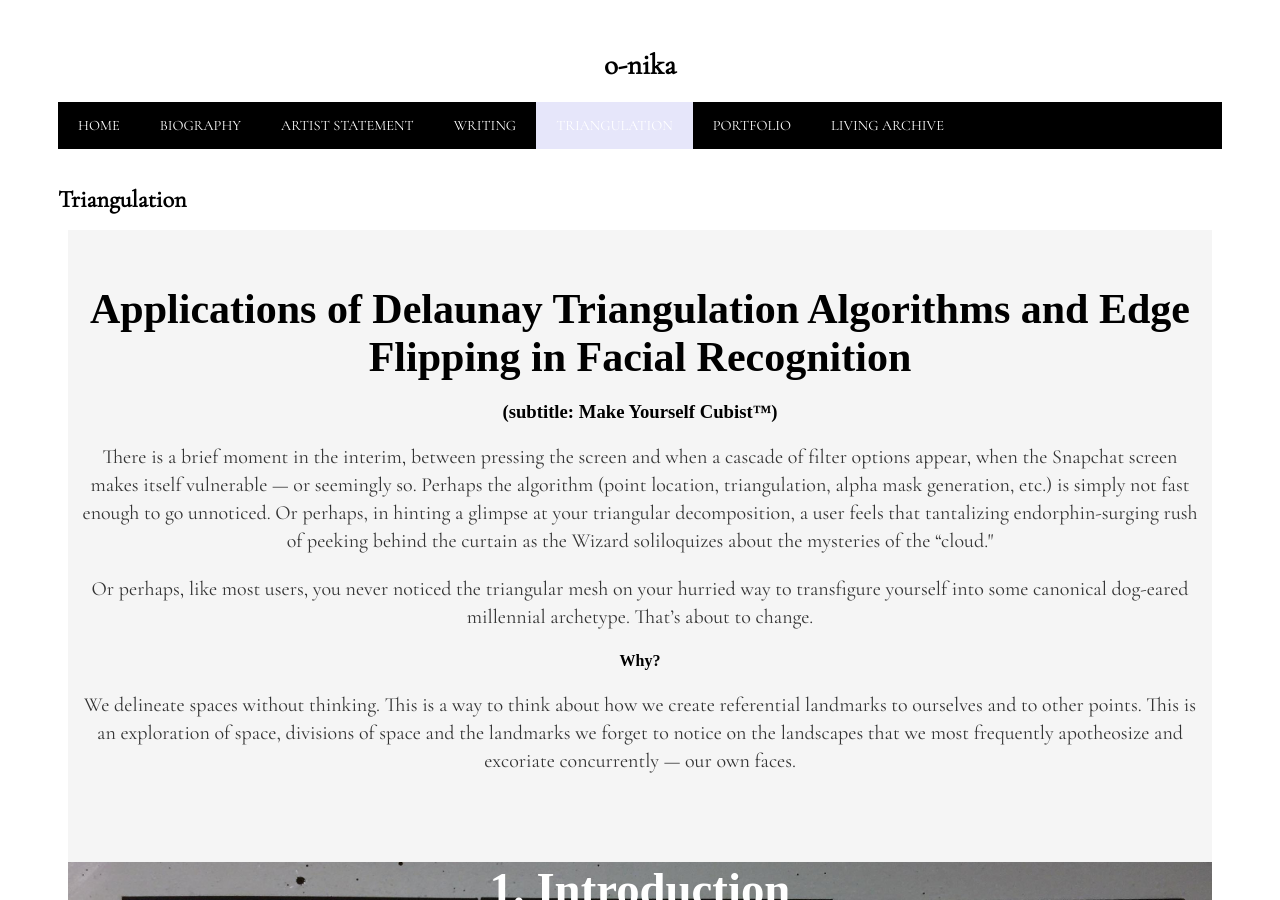
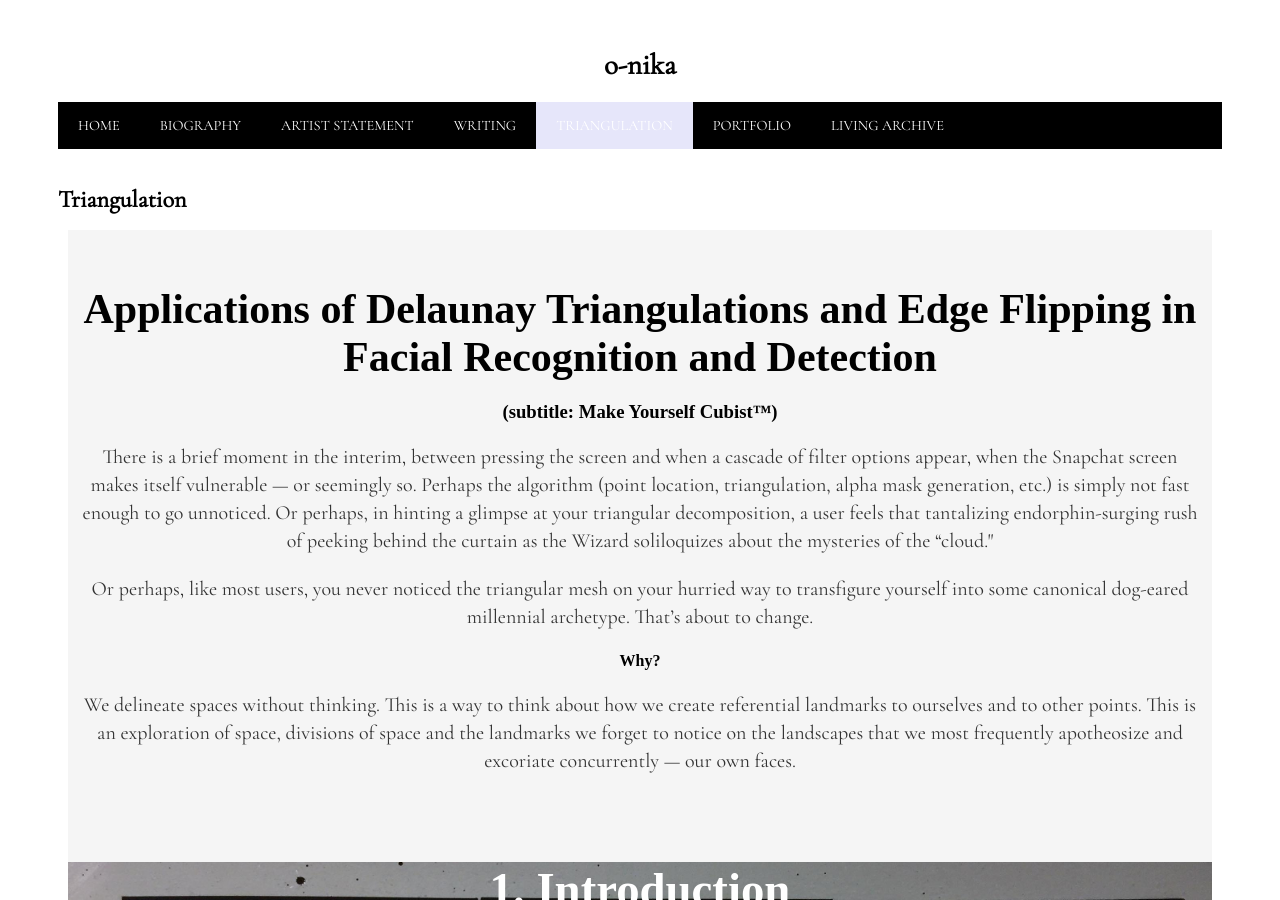
Before and after one commit to nikaroxanne/nikaroxanne.github.io, a Jekyll site: the page built from triangulation.html, in a window 1280 px wide and 900 px high. Built offline with Jekyll 4.4.1, drawn with Linux system fonts in a browser that asks for light colours; some web fonts are replaced.

Commit message:
updated triangulation title and minor change to living archive

```diff
--- a/livingArchive.html
+++ b/livingArchive.html
@@ -4,7 +4,6 @@ title: Living Archive
 ---
 
 <h2 id = "livingarchive"> References: </h2>
-
 
 <table id="archive__sources">
 	<tr>
--- a/triangulation.html
+++ b/triangulation.html
@@ -6,7 +6,7 @@ title: Triangulation
 	<div class="parallax">
 		<div id = "module1" class ="parallax__group">
 			<div class="parallax__layer parallax__layer--base">
-				<h2> Applications of Delaunay Triangulation Algorithms and Edge Flipping in Facial Recognition</h2>
+				<h2> Applications of Delaunay Triangulations and Edge Flipping in Facial Recognition and Detection</h2>
 				<h3> (subtitle: Make Yourself Cubist&trade;) </h3>
 
 				<div class = "content">
```
